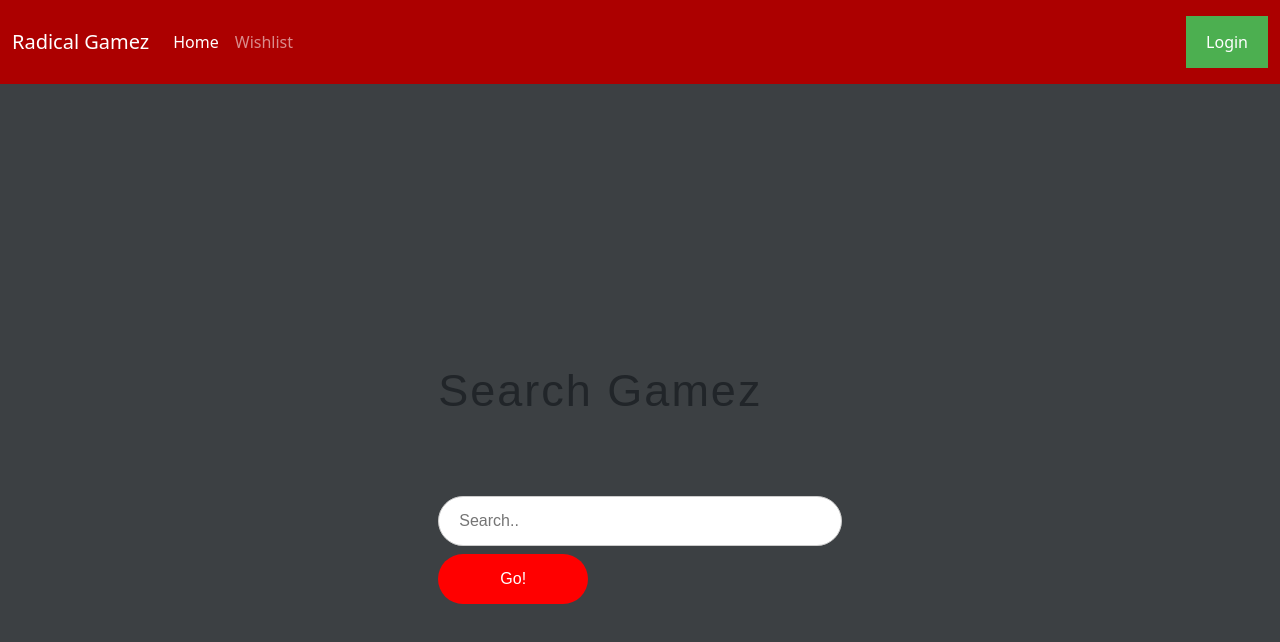
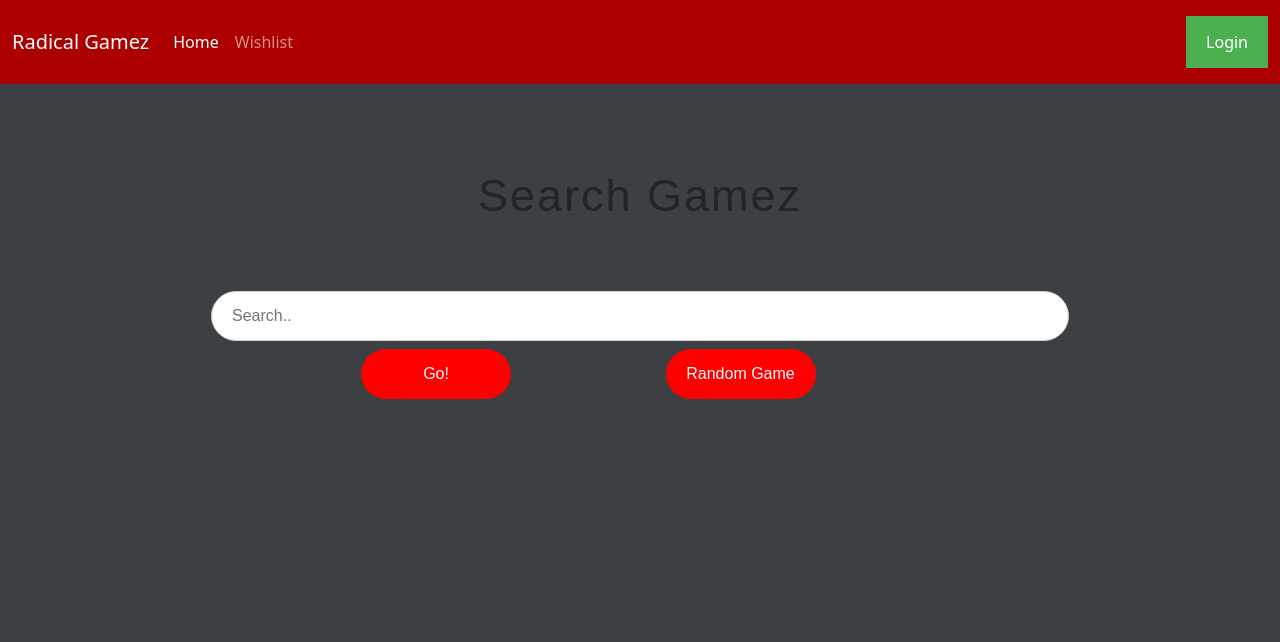
Before and after one commit to playerthomasm6/raticles, a website: page public/index.html in a window 1280 px wide. Drawn offline with nearby package versions, Linux system fonts and the light colour scheme.

Commit message:
Changed styles

```diff
--- a/public/assets/css/styles.css
+++ b/public/assets/css/styles.css
@@ -8,7 +8,7 @@ body{
 }
 
 .header{
-    height: 100vh;
+    height: 50vh;
     display: flex;
     justify-content: center;
     align-items: center;
@@ -21,9 +21,10 @@ body{
 }
 
 h1{
-    margin-bottom: 70px;
+    margin-bottom: 60px;
     font-size: 45px;
     letter-spacing: 2px;
+    text-align: center;
 }
 
 .search-game{
@@ -32,6 +33,7 @@ h1{
     border: none;
     border-radius: 25px;
     outline: none;
+    text-align: left;
 }
 
 .search-btn{
@@ -41,7 +43,7 @@ h1{
   border: none;
   color: white;
   border-radius: 25px;
-
+  margin-left: 150px;
 }
 
 .search-btn:hover {
--- a/public/index.html
+++ b/public/index.html
@@ -75,8 +75,13 @@
             <h1>Search Gamez</h1>
             <input type="text" class="search-game" placeholder="Search..">
             <button type="submit" class="search-btn"> Go!</button>
+            <button type="random" class="search-btn"> Random Game</button>
 
         </form>
+    </div>
+
+    <div class=col-12 class="gameimg">
+
     </div>
 
     <script src="https://cdnjs.cloudflare.com/ajax/libs/jquery/3.5.1/jquery.min.js"></script>
```
